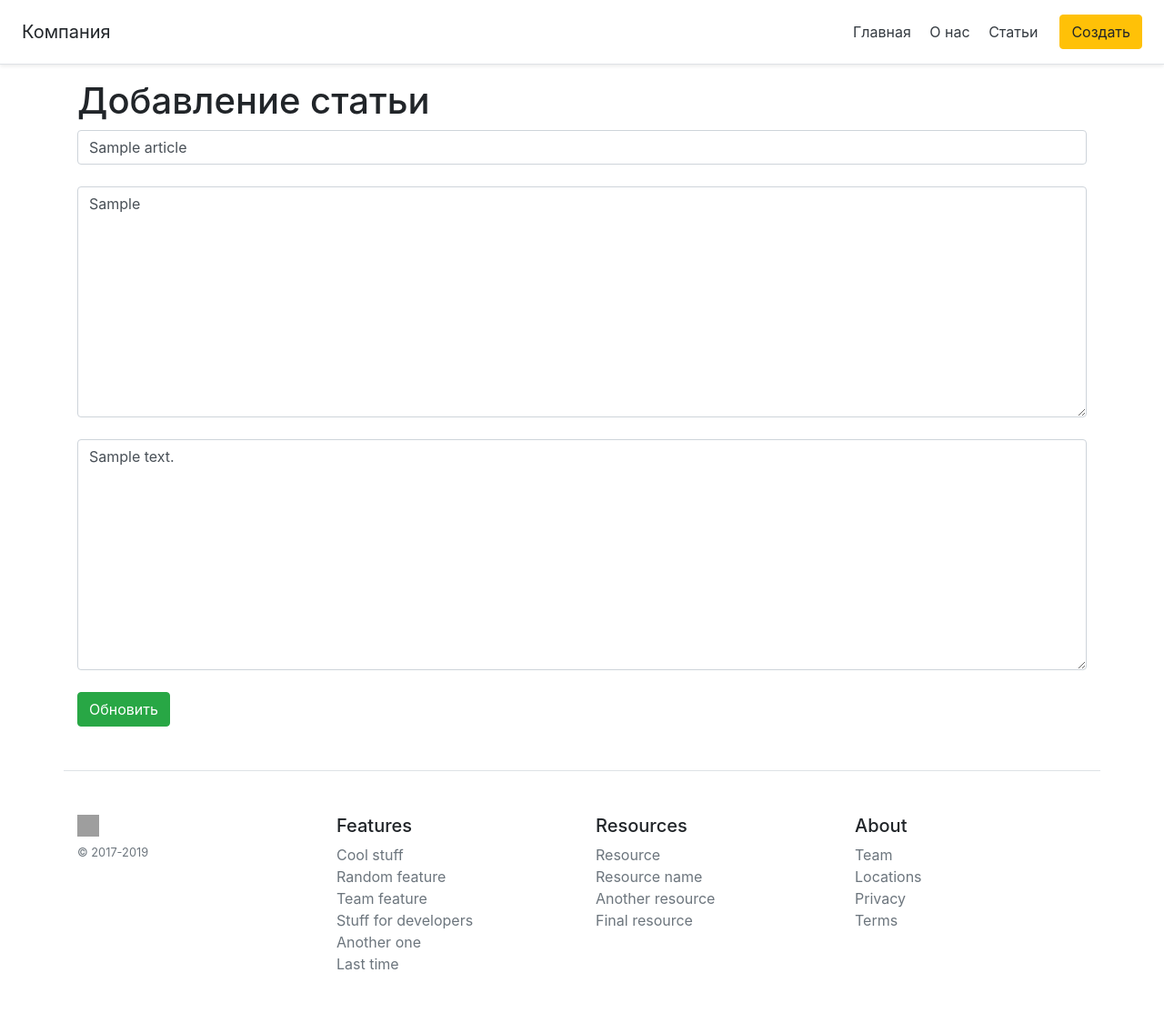
After one commit to alexe0110/flask_learn, a Flask app: page /posts/1/update in a window 1280 px wide. The commit adds this page. Shown: the whole page at 91% size. Run offline with Flask 2, Linux system fonts and the light colour scheme; tables that the repository leaves empty hold one stand-in row (values such as "Sample post"); some libraries are stand-ins or nearby versions; grey boxes are pictures that could not be loaded.

Commit message:
delete and update

```diff
--- a/app.py
+++ b/app.py
@@ -53,10 +53,40 @@ def posts():
     articles = Articles.query.order_by(Articles.date).all()
     return render_template("posts.html", articles=articles)
 
+
 @app.route("/posts/<int:id>")
 def post_detail(id):
     article = Articles.query.get(id)
     return render_template("posts_detail.html", article=article)
 
+
+@app.route("/posts/<int:id>/delete")
+def post_delete(id):
+    article = Articles.query.get_or_404(id)
+
+    try:
+        db.session.delete(article)
+        db.session.commit()
+        return redirect("/posts")
+    except:
+        return "Случилась ошибка при удалении"
+    return render_template("posts_detail.html", article=article)
+
+@app.route("/posts/<int:id>/update", methods=['POST', 'GET'])
+def post_update(id):
+    article = Articles.query.get(id)
+    if request.method == "POST":
+        article.title = request.form["title"]
+        article.intro = request.form["intro"]
+        article.text = request.form["text"]
+
+        try:
+            db.session.commit()
+            return redirect("/posts")
+        except:
+            return "Случилась ошибка при редактировании"
+    else:
+        return render_template("post_update.html", article=article)
+
 if __name__ == "__main__":
     app.run(debug=True)
--- a/templates/add_article.html
+++ b/templates/add_article.html
@@ -1,7 +1,7 @@
 {% extends 'base.html'%}
 
 {% block title %}
-О нас
+Добавление статьи
 {% endblock %}
 
 {% block body %}
--- /dev/null
+++ b/templates/post_update.html
@@ -0,0 +1,17 @@
+{% extends 'base.html'%}
+
+{% block title %}
+Обновление статьи
+{% endblock %}
+
+{% block body %}
+<div class="container">
+    <h1>Добавление статьи</h1>
+    <form method="post">
+        <input type="text" name="title" id="title" class="form-control" value="{{ article.title }}" placeholder="Название"><br>
+        <textarea name="intro" id="intro" class="form-control" cols="30" rows="10" placeholder="Анонс">{{ article.intro }}</textarea><br>
+        <textarea name="text" id="text" class="form-control" cols="30" rows="10" placeholder="Текст статьи">{{ article.text }}</textarea><br>
+        <input type="submit" class="btn btn-success" value="Обновить">
+    </form>
+</div>
+{% endblock %}
--- a/templates/posts.html
+++ b/templates/posts.html
@@ -7,6 +7,8 @@
 {% block body %}
 <div class="container">
     <h1>Статьи</h1>
+
+    {% if articles|length > 0 %}
         {% for el in articles %}
         <div class="alert alert-info">
             <h2>{{ el.title }}</h2>
@@ -14,6 +16,9 @@
             <p><b>{{ el.date.date() }}</b></p>
             <a class="btn btn-info" href="/posts/{{el.id}}">Детальнее</a>
         </div>
+        {% else %}
+        <h3>Нет статей на сайте</h3>
         {% endfor %}
+    {% endif %}
 </div>
 {% endblock %}
--- a/templates/posts_detail.html
+++ b/templates/posts_detail.html
@@ -10,6 +10,8 @@
     <div class="alert alert-info">
         <p>{{ article.text }}</p>
         <p><b>Дата: {{ article.date.date() }}</b></p>
+        <a href="/posts/{{ article.id }}/delete" class="btn btn-danger">Удалить</a>
+        <a href="/posts/{{ article.id }}/update" class="btn btn-success">Редактировать</a>
     </div>
 </div>
 {% endblock %}
```
Also changed, not shown: 1 other file. Lines whose indentation alone changed are shown as unchanged.
